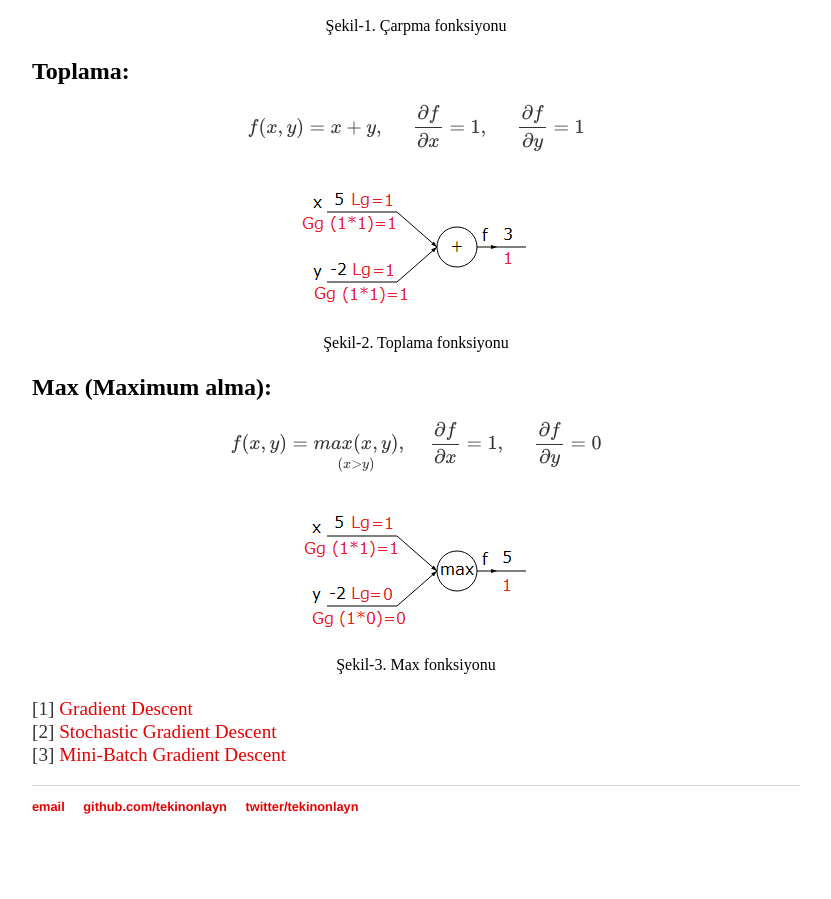
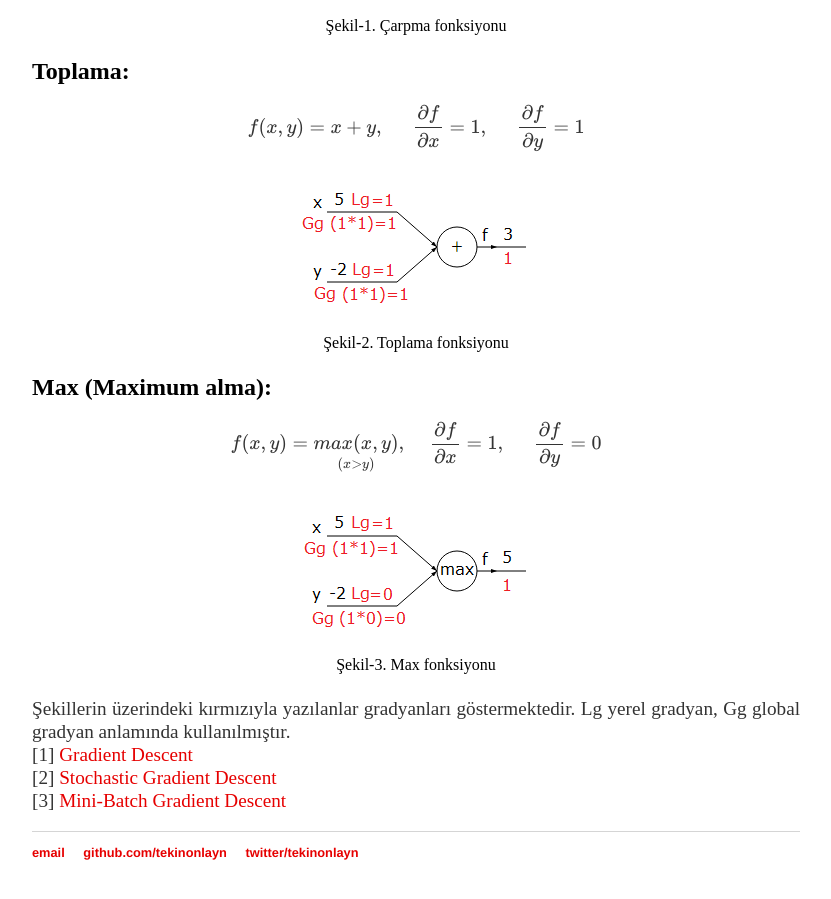
Before and after one commit to tekinonlayn/gi.github.io, a Jekyll site: the page built from _posts/2016-04-15-Backpropagation-algoritmasi-icin-gradyan-alma.md, in a window 1280 px wide and 900 px high, scrolled down 2677 px. Shown: the whole window, without its empty margins (224-1055 px from the left). Built offline with Jekyll 4.4.1, drawn with Linux system fonts in a browser that asks for light colours; formulas are drawn with MathJax 3; before the commit the page ends 3531 px from its top, so only the background shows below that.

Commit message:
Update 2016-04-15-Backpropagation-algoritmasi-icin-gradyan-alma.md

```diff
--- a/_posts/2016-04-15-Backpropagation-algoritmasi-icin-gradyan-alma.md
+++ b/_posts/2016-04-15-Backpropagation-algoritmasi-icin-gradyan-alma.md
@@ -57,7 +57,8 @@ Fonksiyonları temel olarak toplama, çarpma ve max işlemlerine (fonksiyonları
 <img src="/img/max.png" text-align="center"></td></tr>
 <tr><td class="tr-caption" style="text-align: center;">Şekil-3. Max fonksiyonu</td></tr>
 </table>
-
+Şekillerin üzerindeki kırmızıyla yazılanlar gradyanları göstermektedir. Lg yerel gradyan, Gg global gradyan anlamında kullanılmıştır.
+<br>
 [1] <a href="https://en.wikipedia.org/wiki/Gradient_descent">Gradient Descent</a><br>
 [2] <a href="https://en.wikipedia.org/wiki/Stochastic_gradient_descent">Stochastic Gradient Descent</a><br>
 [3] <a href="http://www.cs.toronto.edu/~tijmen/csc321/slides/lecture_slides_lec6.pdf">Mini-Batch Gradient Descent</a>
```
